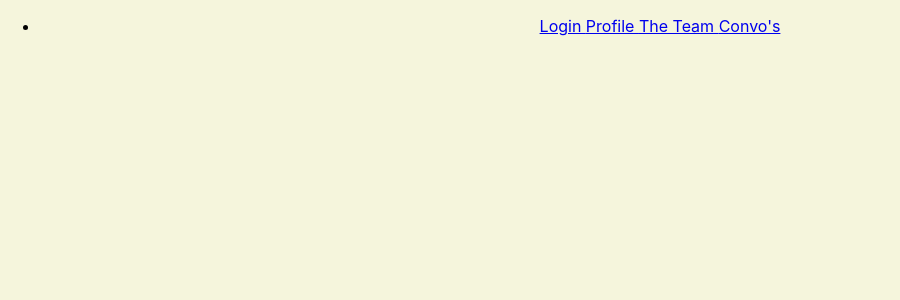
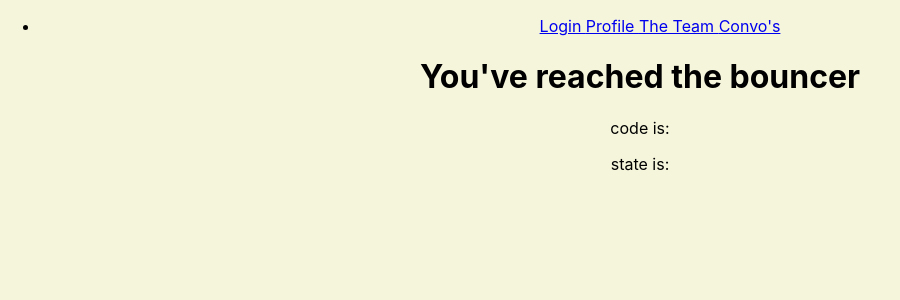
Before and after one commit to PotatoesOnTheBrain/SpudBase_Client, a React (Create React App) app: page /bouncer in a window 1280 px wide. Shown: the top 300 px of the page, without its empty margins (0-900 px from the left). Built offline with nearby package versions, Linux system fonts and the light colour scheme.

Commit message:
oauth fragment

```diff
--- a/src/App.js
+++ b/src/App.js
@@ -3,6 +3,7 @@ import Convo from './Components/Convo';
 import Login from './Components/Login';
 import Profile from './Components/Profile';
 import TheTeam from './Components/TheTeam';
+import Bouncer from './Components/Bouncer';
 import {Link, Routes, Route, Navigate} from "react-router-dom";
 
 
@@ -28,6 +29,7 @@ function App() {
         <Route path="/profile" element={<Profile/>}/>
         <Route path="/theteam" element={<TheTeam/>}/>
         <Route path="/convo" element={<Convo/>}/>
+        <Route path ="/bouncer" element={<Bouncer/>}/>
       </Routes>
     </div>
   );
--- /dev/null
+++ b/src/Components/Bouncer.js
@@ -0,0 +1,32 @@
+import { useEffect } from "react";
+
+const Bouncer = () => {
+
+    function getQueryVariable(variable)
+    {
+       var query = window.location.search.substring(1);
+       var vars = query.split("&");
+       for (var i=0;i<vars.length;i++) {
+               var pair = vars[i].split("=");
+               if(pair[0] == variable){return pair[1];}
+       }
+       return(false);
+    }
+
+    // useEffect(() => {
+    //     fetch(`https://github.com/login/oauth/access_token?code=${getQueryVariable("code")}&client_id=26d9e4b571324e3c62bd&client_secret=8f2c783b072778f70c463a1ef689e3b7c6a6a103`, {
+    //         method: "POST"
+    //     })
+    //     .then(response => console.log(response));
+    // })
+
+    return (
+        <div className="bouncer">
+            <h1>You've reached the bouncer</h1>
+            <p>code is: {getQueryVariable("code")}</p>
+            <p>state is: {getQueryVariable("state")}</p>
+        </div>
+    )
+}
+
+export default Bouncer;
--- a/src/Components/Login.js
+++ b/src/Components/Login.js
@@ -1,11 +1,16 @@
-
+import { useEffect } from "react";
 
 function Login() {
+  /* if we have a session cookie, redirect to profile page
+  */
+  let redirectURI = "http://127.0.0.1:3000/bouncer"
+  let OAuthURL = `https://github.com/login/oauth/authorize?client_id=26d9e4b571324e3c62bd&state=thisisaveryrandomandsecurestring&redirect_uri=${redirectURI}`
+
   return (
     <div className="Login">
-
+      <a href={OAuthURL}>Log In</a>
     </div>
-  );
+  )
 }
 
 export default Login;
```
